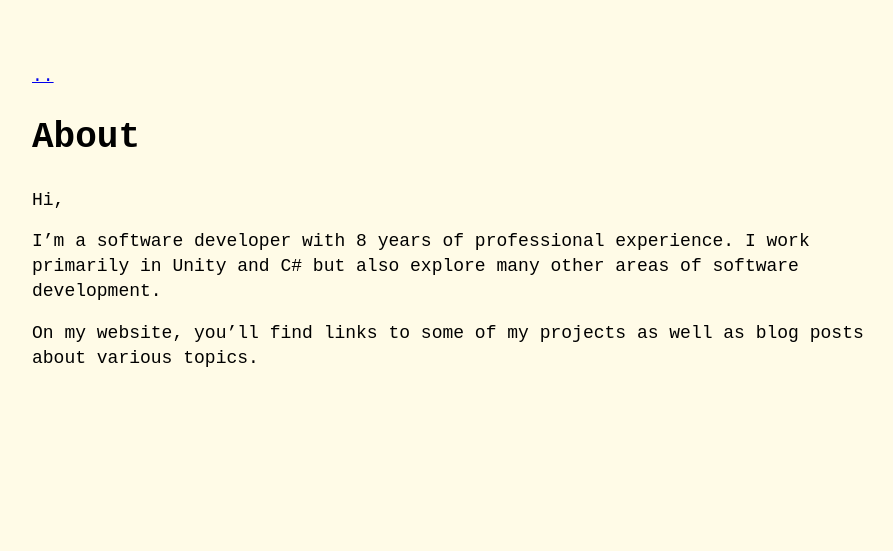
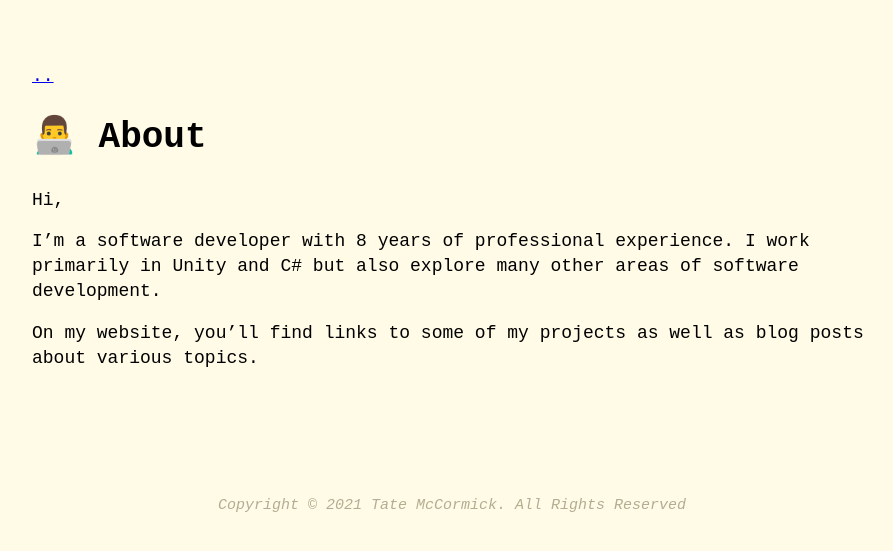
Before and after one commit to tatelax/tatelax.github.io, a Jekyll site: the page built from pages/about.md, in a window 1280 px wide. Shown: the top 551 px of the page, without its empty margins (188-1081 px from the left). Built offline with Jekyll 4.4.1, drawn with Linux system fonts in a browser that asks for light colours.

Commit message:
Add footer

```diff
--- a/_includes/footer.html
+++ b/_includes/footer.html
@@ -2,6 +2,6 @@
 
 <p style="text-align:center; color:#b3ad91;">
     <i><small>
-    Copyright &copy <script>document.write(new Date().getFullYear())</script> Tate McCormick. All Rights Reserved
+    Copyright &copy; <script>document.write(new Date().getFullYear())</script> Tate McCormick. All Rights Reserved
     </small></i>
 </p>
--- a/_layouts/default.html
+++ b/_layouts/default.html
@@ -17,5 +17,7 @@
         <script type="text/javascript" src="{{ site.baseurl }}/assets/js/{{ js_file }}.js"></script>
       {% endfor %}
     {% endif %}
+
+    {%-include footer.html-%}
   </body>
 </html>
--- a/_layouts/home.html
+++ b/_layouts/home.html
@@ -20,5 +20,3 @@ layout: default
 {%-include menu_item.html collection=site.data.menu.entries-%}
 
 {{ content }}
-
-{%-include footer.html-%}
--- a/pages/about.md
+++ b/pages/about.md
@@ -1,6 +1,6 @@
 ---
 layout: page
-title: About
+title: 👨‍💻 About
 ---
 
 Hi,
```
